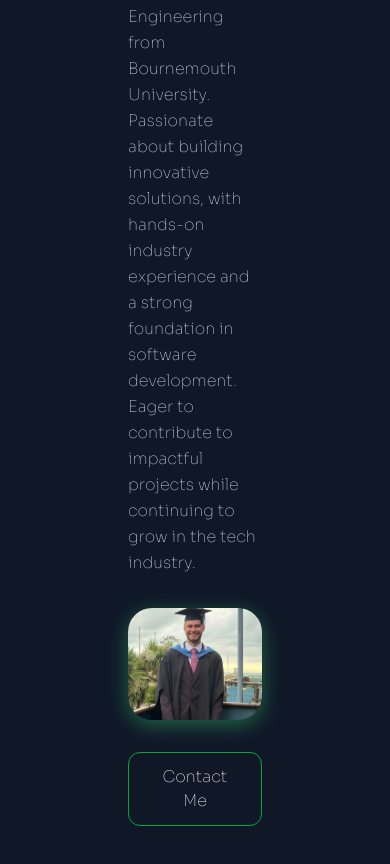
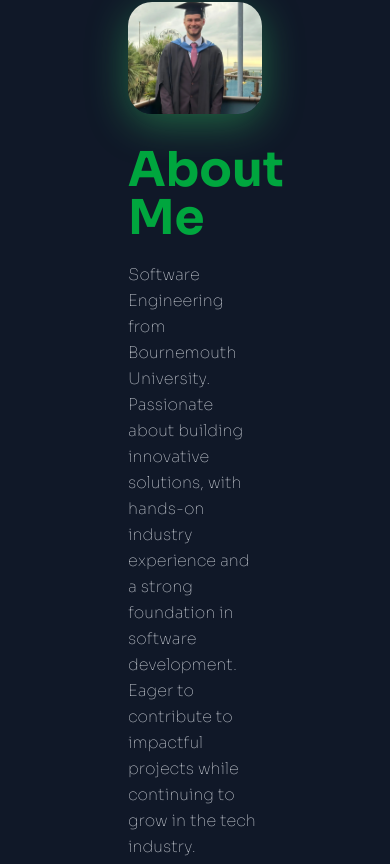
Before and after one commit to Camorany/camorany-portfolio, a Vue app in the folder camorany-portfolio/: page / in a window 390 px wide. Shown: the part 1180-2044 px from the top of the page. Built offline with nearby package versions, Linux system fonts and the light colour scheme.

Commit message:
refactored to use order utilities to avoid using duplicate image

```diff
--- a/camorany-portfolio/src/components/AboutMe.vue
+++ b/camorany-portfolio/src/components/AboutMe.vue
@@ -5,14 +5,14 @@ import { Code } from 'lucide-vue-next'
 
 <template>
   <section
-    id="aboutme" class="min-h-screen bg-gray-900 text-white flex items-center justify-center px-30 md:py-30"
+    id="aboutme" class="min-h-screen bg-gray-900 text-white flex items-center justify-center px-30 py-35 lg:py-30"
   >
     <div
-      class="max-w-7xl w-full flex flex-col md:flex-row gap-8 p-2"
+      class="max-w-7xl w-full flex flex-col lg:flex-row gap-8 p-2"
     >
 
       <!-- LEFT SIDE -->
-      <div class="flex flex-col lg:w-[55%] w-full">
+      <div class="lg:w-[55%] w-full order-2 lg:order-1">
 
         <h1 class=" text-5xl font-bold text-green-600 mb-5">
           About Me
@@ -24,16 +24,8 @@ import { Code } from 'lucide-vue-next'
           Eager to contribute to impactful projects while continuing to grow in the tech industry.
         </p>
 
-        <div class="lg:hidden w-full aspect-[6/5] rounded-3xl overflow-hidden shadow-[0_5px_20px_#3deb715d] mb-8">
-                <img
-                    src="../assets/aboutme/about-me-pic.jpg"
-                    alt="About Me Picture"
-                    class="w-full h-full object-cover"
-                />
-        </div>
-
         <!-- BUTTONS -->
-        <div class="flex justify-center md:justify-start mb-10">
+        <div class="mb-10">
             <button class="cursor-pointer border border-green-600 px-6 py-3 rounded-xl hover:scale-105 hover:shadow-[0_3px_10px__rgba(255,255,255,0.3)] transition" href="#">
                 Contact Me
             </button>
@@ -89,7 +81,7 @@ import { Code } from 'lucide-vue-next'
       </div>
 
       <!-- RIGHT SIDE -->
-      <div class="lg:flex justify-center items-center hidden md:w-[45%] w-full md:text-left">
+      <div class="flex justify-center items-center lg:w-[45%] w-full md:text-left order-1 lg:order-2">
         <div class="w-full max-w-[500px] aspect-[6/5] rounded-3xl overflow-hidden shadow-[0_10px_40px_#3deb715d]">
                 <img
                     src="../assets/aboutme/about-me-pic.jpg"
--- a/camorany-portfolio/src/components/Projects.vue
+++ b/camorany-portfolio/src/components/Projects.vue
@@ -4,7 +4,7 @@ import { Code } from 'lucide-vue-next'
 </script>
 
 <template>
-  <section id="projects" class="min-h-screen bg-gray-900 text-white flex items-center justify-center px-10 py-20 md:py-30"
+  <section id="projects" class="min-h-screen bg-gray-900 text-white flex items-center justify-center px-10 py-30 lg:py-30"
   >
     <div
       class="max-w-7xl w-full flex flex-col md:flex-row p-2"
```
